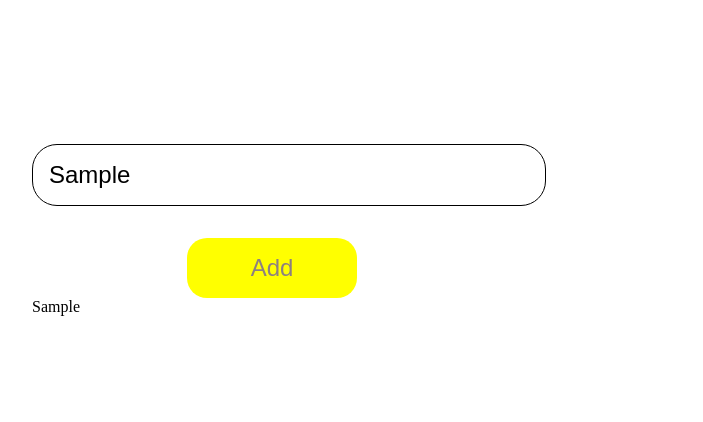
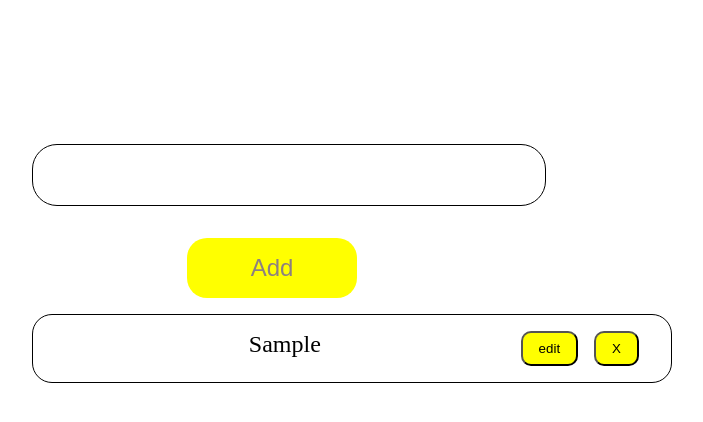
Before and after one commit to pintodas16/ToDo, a React (Create React App) app: page / in a window 1280 px wide. Both pictures are taken after typing "Sample" into the empty fields and a click on the button "Add". Shown: the top 422 px of the page, without its empty margins (368-1071 px from the left). Built offline with nearby package versions, Linux system fonts and the light colour scheme.

Commit message:
toDo Delete functionality are added

```diff
--- a/src/App.js
+++ b/src/App.js
@@ -14,11 +14,27 @@ function App() {
     setTodo(createTodo);
   };
 
+  // const updateTodo = (newTodo, id) => {
+  //   const editTodo = todos.filter((todo, index) => {
+  //     if (todo.id === id) {
+  //       return [{ ...todo, title: newTodo }];
+  //     }
+  //     return todo;
+  //   });
+  //   setTodo(editTodo);
+  // };
+
+  const deleteTodoById = (id) => {
+    const upDatedTodo = todos.filter((todo) => {
+      return todo.id !== id;
+    });
+    setTodo(upDatedTodo);
+  };
   return (
     <div>
       <div className="create-container">
         <TodoCreate onCreate={addTodo} />
-        <TodoList allTodo={todos} />
+        <TodoList allTodo={todos} onDelete={deleteTodoById} />
       </div>
     </div>
   );
--- a/src/components/todoCreate.js
+++ b/src/components/todoCreate.js
@@ -9,6 +9,7 @@ function TodoCreate({ onCreate }) {
   const handleSubmit = (event) => {
     event.preventDefault();
     onCreate(todoTitle);
+    setTodoTitle("");
   };
 
   return (
--- a/src/components/todoList.css
+++ b/src/components/todoList.css
@@ -0,0 +1,14 @@
+.todoList {
+  margin: 1rem 0;
+  /* border: 1px solid red; */
+  width: 40rem;
+  /* display: flex;
+  justify-content: center; */
+  /* display: relative;
+  left: 50%;
+  transform: translate(-50%); */
+}
+.todo-content {
+  margin: 4rem;
+  border: 1px solid red;
+}
--- a/src/components/todoList.js
+++ b/src/components/todoList.js
@@ -1,11 +1,19 @@
 import React from "react";
 import TodoShow from "./todoShow";
+import "./todoList.css";
 
-function TodoList({ allTodo }) {
+function TodoList({ allTodo, onDelete }) {
   const renderedTodo = allTodo.map((todo) => {
-    return <TodoShow key={todo.id} todo={todo} />;
+    return (
+      <TodoShow
+        clasname="todo-content"
+        key={todo.id}
+        todo={todo}
+        onDelete={onDelete}
+      />
+    );
   });
-  return <div>{renderedTodo}</div>;
+  return <div className="todoList">{renderedTodo}</div>;
 
   // console.log(allTodo);
 }
--- a/src/components/todoShow.js
+++ b/src/components/todoShow.js
@@ -1,6 +1,22 @@
 import React from "react";
+import "./todoshow.css";
 
-function TodoShow({ todo }) {
-  return <div>{todo.title}</div>;
+function TodoShow({ todo, onDelete }) {
+  const handleDelete = () => {
+    console.log(todo.id);
+    onDelete(todo.id);
+  };
+  return (
+    <div className="show">
+      <div className="content">{todo.title}</div>
+
+      <div className="showButton">
+        <button className="edit-btn">edit</button>
+        <button className="del-btn" onClick={handleDelete}>
+          X
+        </button>
+      </div>
+    </div>
+  );
 }
 export default TodoShow;
--- /dev/null
+++ b/src/components/todoshow.css
@@ -0,0 +1,29 @@
+.show {
+  display: flex;
+
+  border: 1px solid black;
+  padding: 1rem 2rem;
+  border-radius: 20px;
+  margin-top: 1rem;
+}
+.content {
+  text-align: center;
+  font-size: 1.5rem;
+  overflow: hidden;
+  flex-basis: 80%;
+  /* border: 1px solid yellowgreen; */
+}
+.showButton {
+  margin-left: 1rem;
+  display: flex;
+  gap: 1rem;
+  align-self: flex-end;
+}
+.edit-btn,
+.del-btn {
+  padding: 0.5rem 1rem;
+  background: yellow;
+  border-radius: 10px;
+}
+.del-btn {
+}
```
